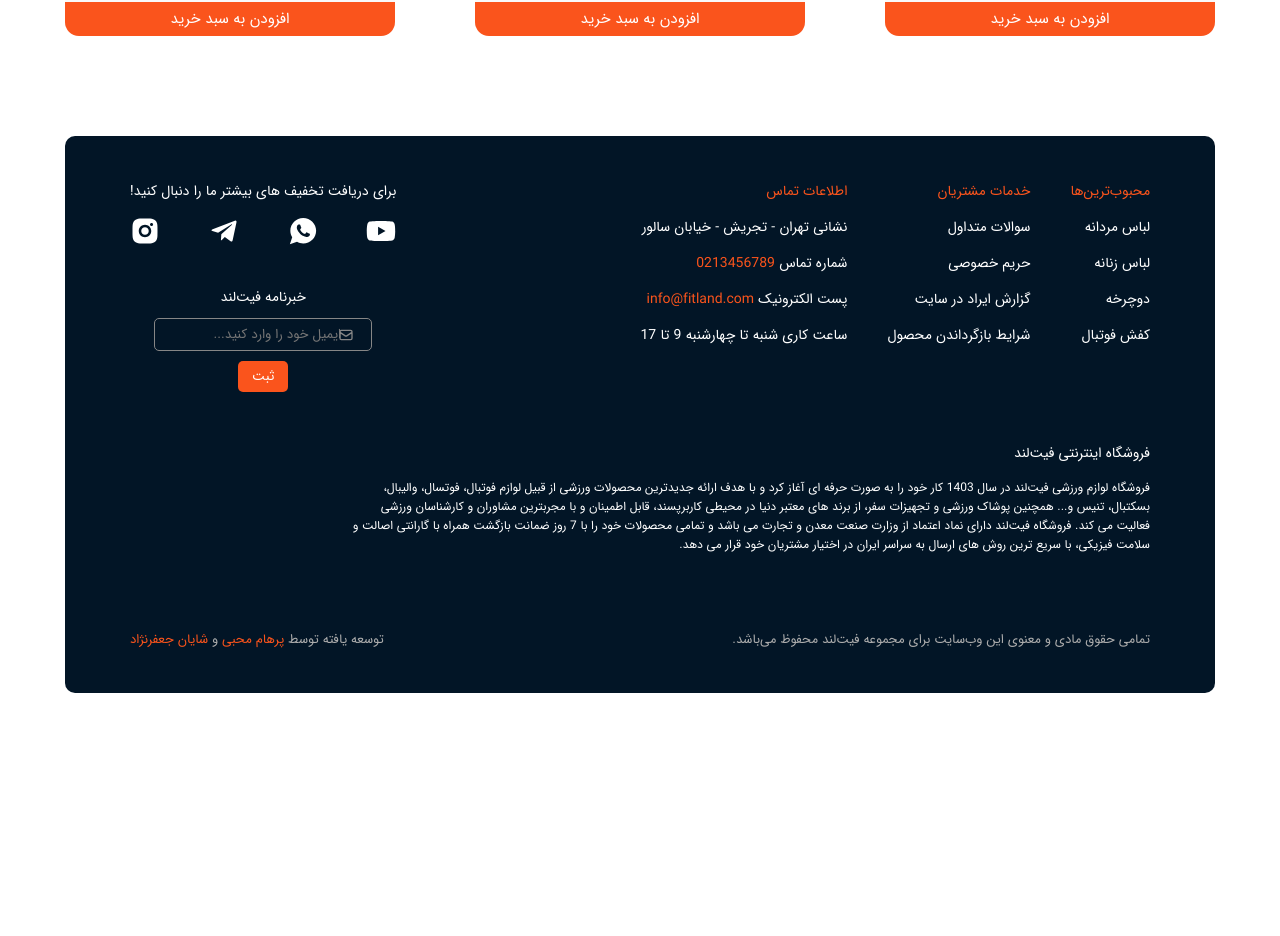
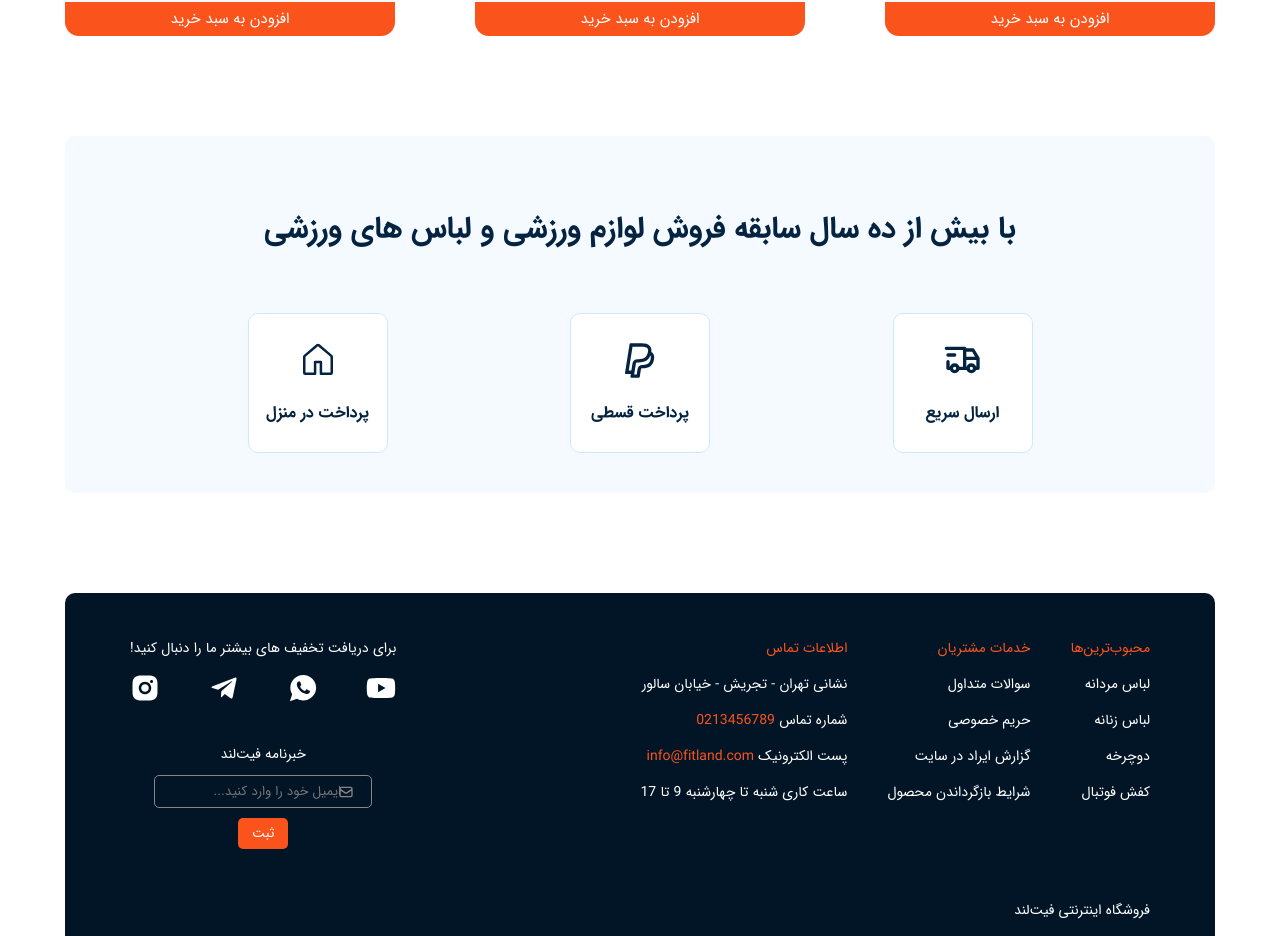
Before and after one commit to NooberThanYall/FitLand, a React (Vite) app: page /MainProduct in a window 1280 px wide. Shown: the part 2355-3291 px from the top of the page. Before the commit the page ends 3056 px from the top, so only its background shows below. Built offline with nearby package versions, Linux system fonts and the light colour scheme.

Commit message:
set aboutSell component for main products page

```diff
--- a/src/Components/ProductDetails/ProductDetails.tsx
+++ b/src/Components/ProductDetails/ProductDetails.tsx
@@ -7,6 +7,7 @@ import { FaRegHeart } from "react-icons/fa";
 import { useState } from 'react';
 import Comments from './Comments/Comments';
 import CardsShop from '../CardsShop/CardsShop';
+import AboutSell from '../Home/AboutSell/AboutSell';
 
 
 export default function ProductDetails() {
@@ -83,6 +84,8 @@ export default function ProductDetails() {
         <CardsShop />
       </div>
 
+      <AboutSell />
+
     </div>
   )
 }
```
